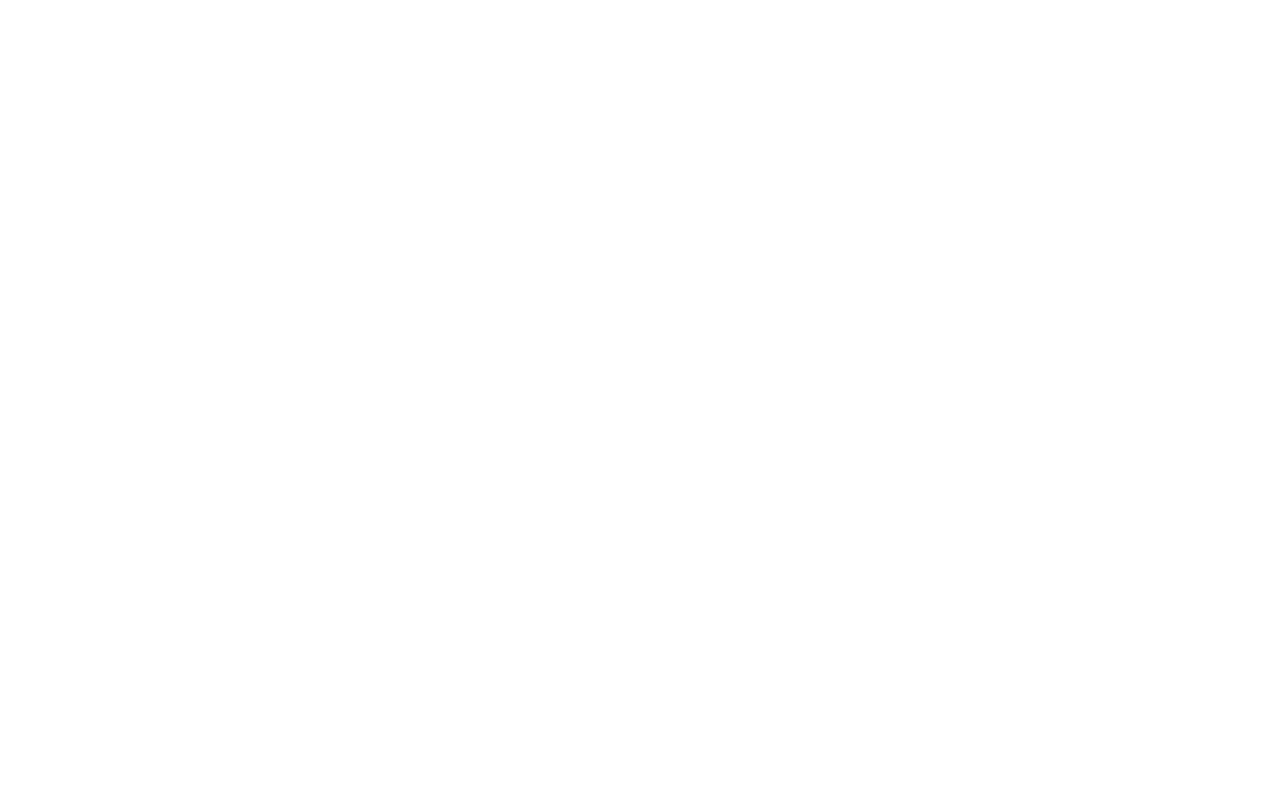
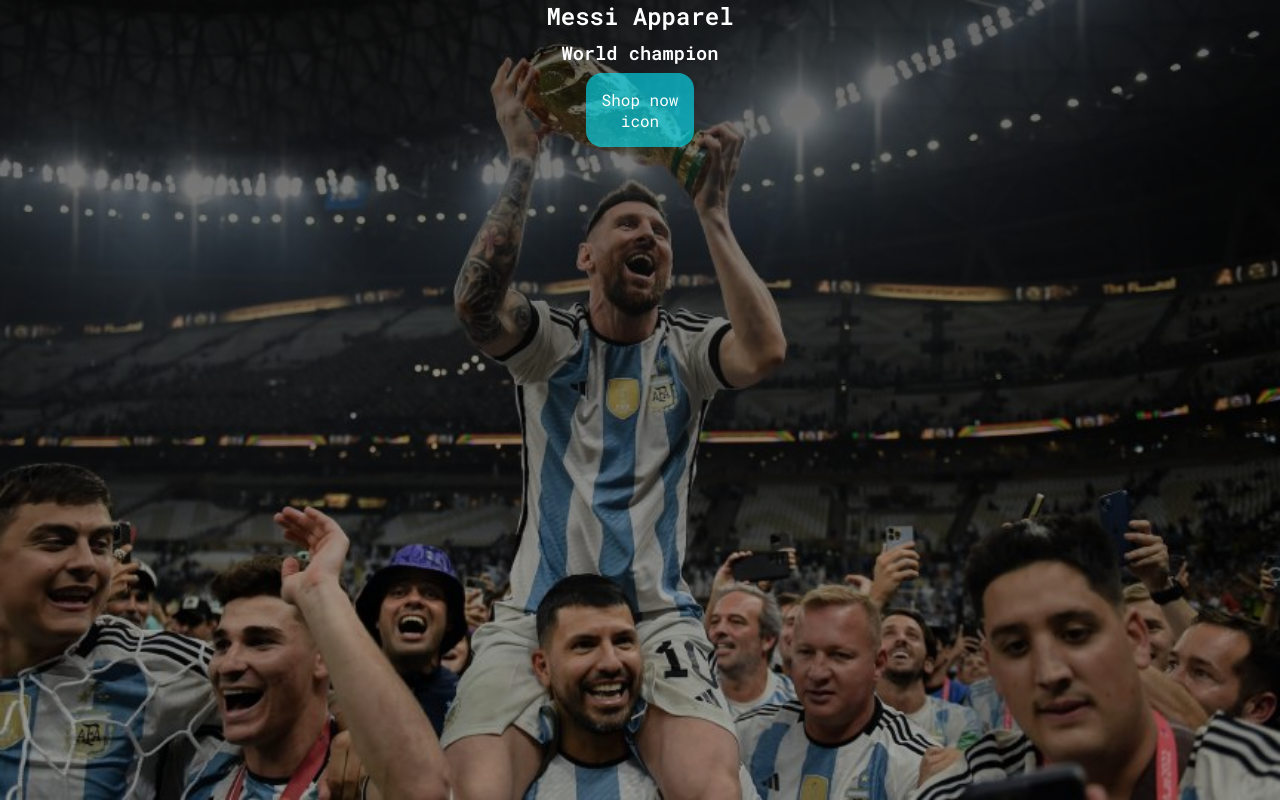
Before and after one commit to salvantjeff/shopping-cart, a React (Create React App) app in the folder shopping-cart-project/: page / in a window 1280 px wide. Built offline with nearby package versions, Linux system fonts and the light colour scheme.

Commit message:
Set basic style of home page

```diff
--- a/shopping-cart-project/src/App.css
+++ b/shopping-cart-project/src/App.css
@@ -0,0 +1,23 @@
+@import url('https://fonts.googleapis.com/css2?family=Playfair+Display:wght@400;500;700&family=Poppins:ital,wght@0,400;0,500;0,700;1,300&family=Roboto+Mono:wght@400;500;600&display=swap');
+
+* {
+  box-sizing: border-box;
+  margin: 0;
+  padding: 0;
+}
+
+.module-content {
+  height: 100vh;
+}
+
+.unit-wrapper {
+  position: relative;
+  display: flex;
+  flex-direction: column;
+  background-color: pink;
+  height: 100%;
+}
+
+body {
+  font-family: 'Roboto Mono', monospace;
+}
--- a/shopping-cart-project/src/App.js
+++ b/shopping-cart-project/src/App.js
@@ -1,10 +1,11 @@
 import './App.css';
+import HomePage from './components/HomePage/HomePage';
 
 function App() {
   return (
     <div className="module-content">
       <div className='unit-wrapper'>
-
+        <HomePage />
       </div>
     </div>
   );
--- a/shopping-cart-project/src/components/HomePage/HomePage.css
+++ b/shopping-cart-project/src/components/HomePage/HomePage.css
@@ -0,0 +1,48 @@
+.unit-copy-wrapper {
+    position: relative;
+    text-align: center;
+    color: white;
+    flex-grow: 0;
+    z-index: 4;
+    display: grid;
+    gap: .5rem;
+}
+
+.unit-image-wrapper {
+    flex-grow: 1;
+    position: absolute;
+    top: 0;
+    left: 0;
+    height: 100%;
+    width: 100%;
+}
+
+.unit-image {
+    height: 100%;
+    width: 100%;
+    background: linear-gradient(rgba(0, 0, 0, 0.6),
+            rgba(0, 0, 0, 0.3)),
+        url("../../img/messi-world-cup.jpeg");
+    background-size: cover;
+    background-position: center;
+    background-repeat: no-repeat;
+    z-index: 1;
+}
+
+.cta-link>a {
+    /* color: rgb(2, 234, 255); */
+    color: white;
+    text-decoration: none;
+}
+
+.cta-link {
+    background-color: rgba(2, 234, 255, .6);
+    width: max-content;
+    border-radius: 1rem;
+    padding: 1rem;
+    margin: auto;
+}
+
+.cta-link:hover {
+    background-color: rgba(2, 234, 255, 1);
+}
--- a/shopping-cart-project/src/components/HomePage/HomePage.js
+++ b/shopping-cart-project/src/components/HomePage/HomePage.js
@@ -1,4 +1,4 @@
-import messiHero from '../../img/messi-world-cup.jpeg';
+import './HomePage.css';
 
 function HomePage() {
     return (
@@ -12,9 +12,7 @@
                 </div>
             </div>
             <div className="unit-image-wrapper">
-                <figure className="unit-image">
-                    <img src={messiHero} alt="messi holding world cup"/>
-                </figure>
+                <figure className="unit-image"></figure>
             </div>
         </div>
     );
```
